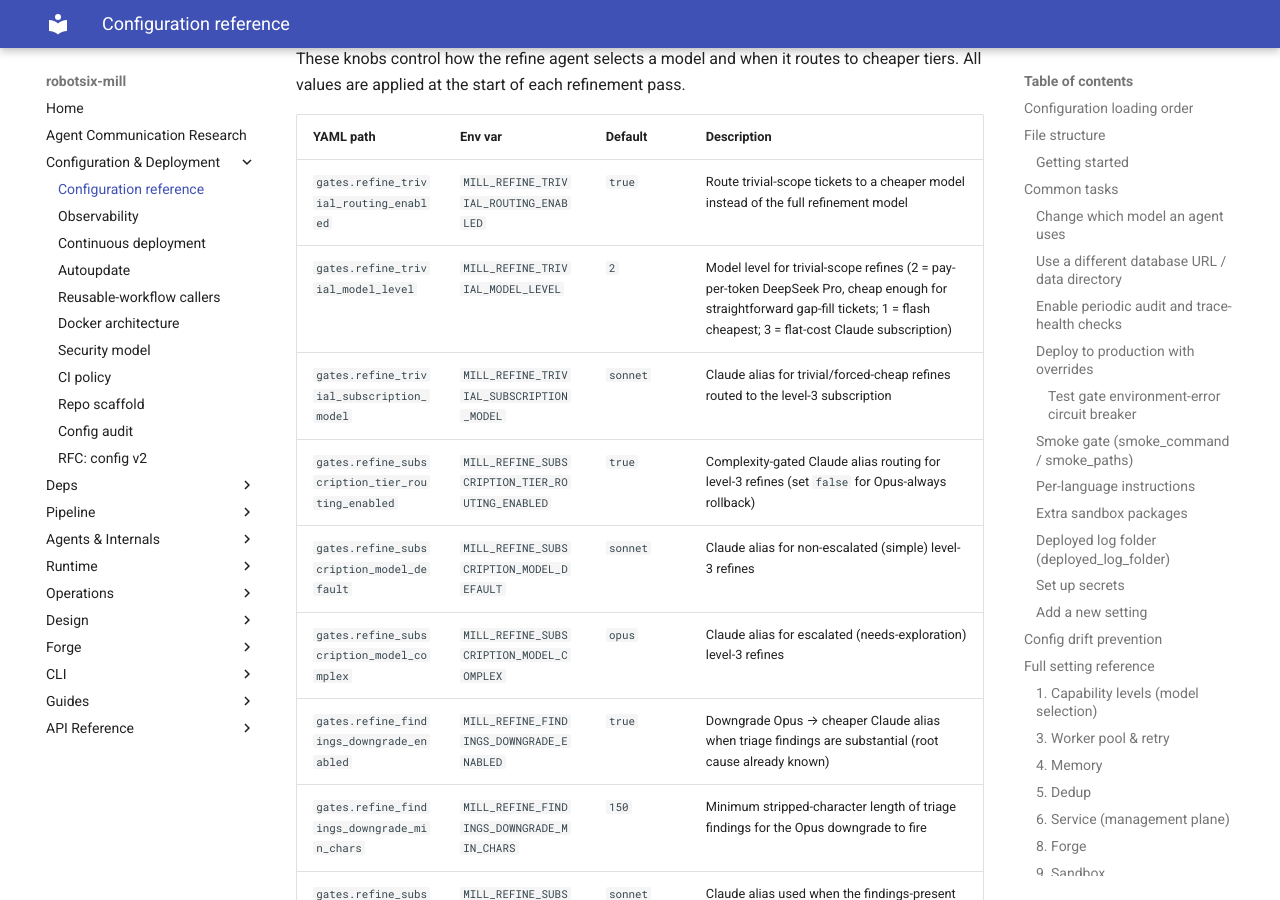
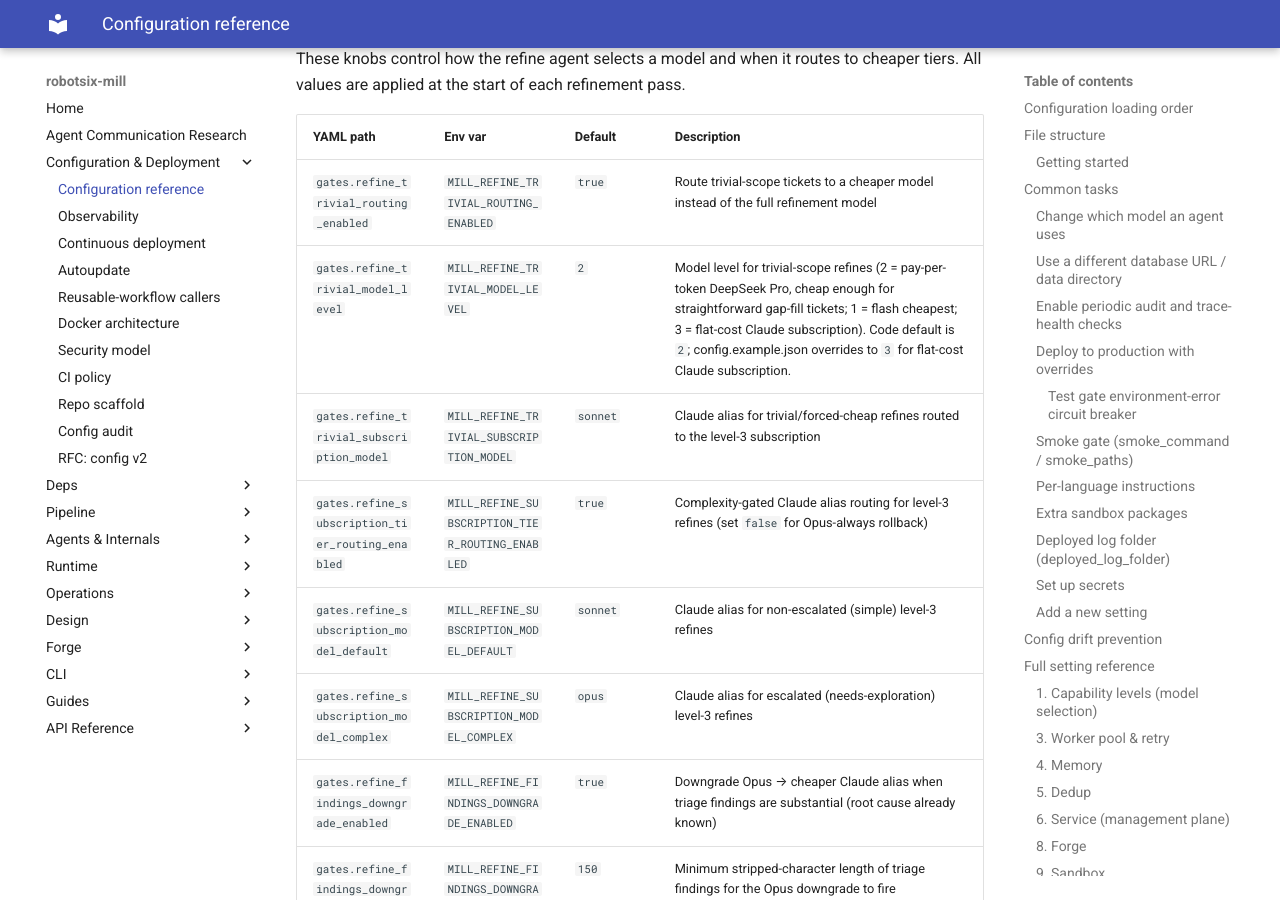
Before and after one commit to damien-robotsix/robotsix-mill, an MkDocs documentation site: the page built from docs/config/configuration.md, in a window 1280 px wide and 900 px high, scrolled down 24394 px. Built offline with MkDocs 1.6.1 and Material for MkDocs 9.7.7, drawn with Linux system fonts in a browser that asks for light colours.

Commit message:
mill: config drift: refine_trivial_model_level default mismatch (model=2, json=3) (20260731T044929Z-config-drift-refine-trivial-model-level-399a) (#2643)
Co-authored-by: robotsix-mill <mill@robotsix.local>

```diff
--- a/docs/config/configuration.md
+++ b/docs/config/configuration.md
@@ -601,7 +601,7 @@ refinement pass.
 | YAML path | Env var | Default | Description |
 |-----------|---------|---------|-------------|
 | `gates.refine_trivial_routing_enabled` | `MILL_REFINE_TRIVIAL_ROUTING_ENABLED` | `true` | Route trivial-scope tickets to a cheaper model instead of the full refinement model |
-| `gates.refine_trivial_model_level` | `MILL_REFINE_TRIVIAL_MODEL_LEVEL` | `2` | Model level for trivial-scope refines (2 = pay-per-token DeepSeek Pro, cheap enough for straightforward gap-fill tickets; 1 = flash cheapest; 3 = flat-cost Claude subscription) |
+| `gates.refine_trivial_model_level` | `MILL_REFINE_TRIVIAL_MODEL_LEVEL` | `2` | Model level for trivial-scope refines (2 = pay-per-token DeepSeek Pro, cheap enough for straightforward gap-fill tickets; 1 = flash cheapest; 3 = flat-cost Claude subscription). Code default is `2`; config.example.json overrides to `3` for flat-cost Claude subscription. |
 | `gates.refine_trivial_subscription_model` | `MILL_REFINE_TRIVIAL_SUBSCRIPTION_MODEL` | `sonnet` | Claude alias for trivial/forced-cheap refines routed to the level-3 subscription |
 | `gates.refine_subscription_tier_routing_enabled` | `MILL_REFINE_SUBSCRIPTION_TIER_ROUTING_ENABLED` | `true` | Complexity-gated Claude alias routing for level-3 refines (set `false` for Opus-always rollback) |
 | `gates.refine_subscription_model_default` | `MILL_REFINE_SUBSCRIPTION_MODEL_DEFAULT` | `sonnet` | Claude alias for non-escalated (simple) level-3 refines |
```
Also changed, not shown: CHANGELOG.md (+1 -0 lines).
